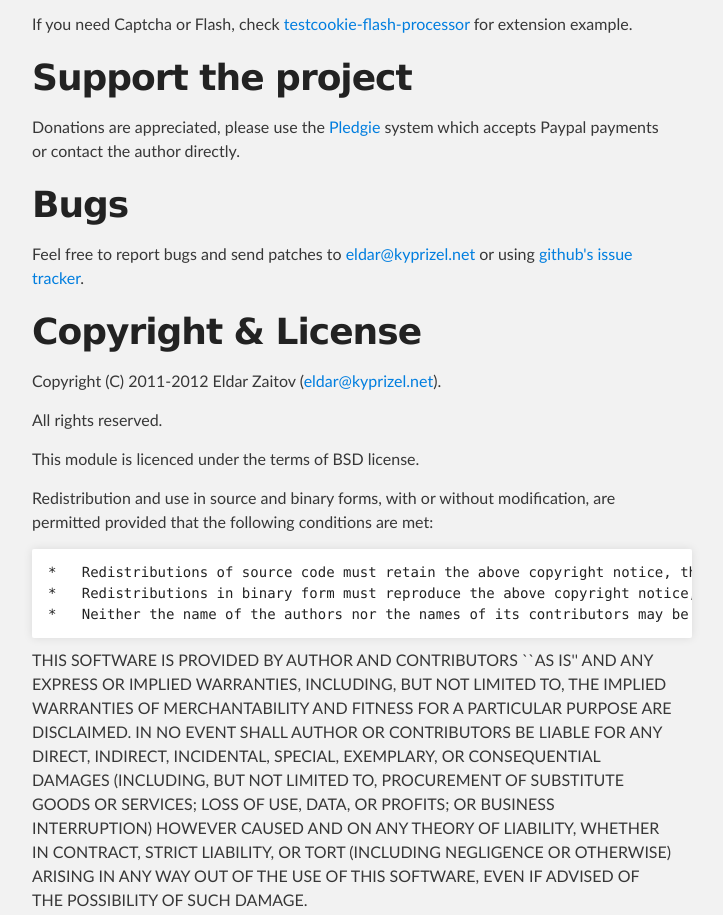
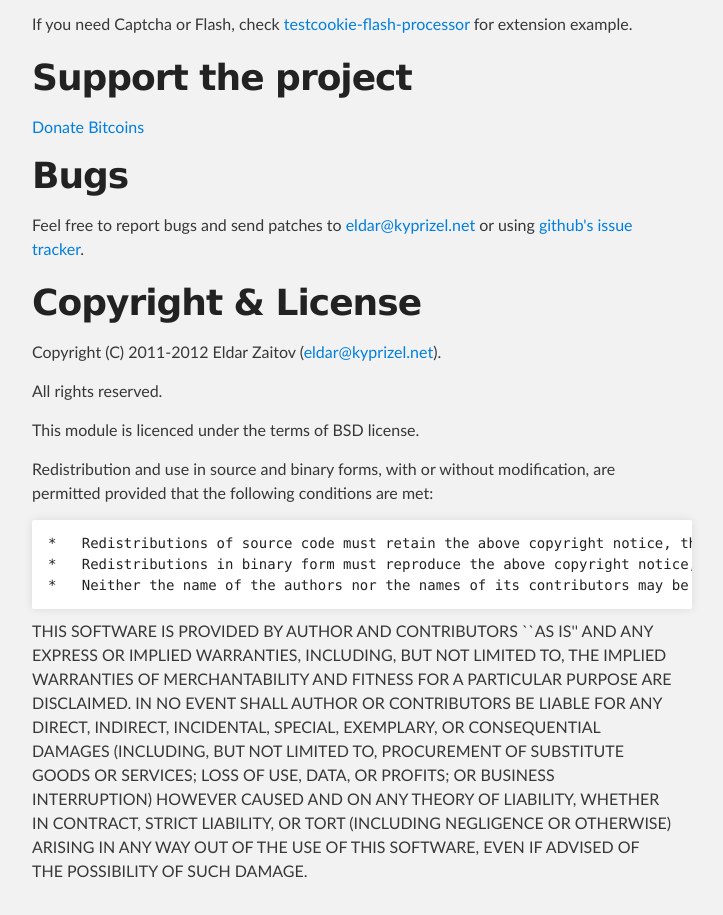
Before and after one commit to kyprizel/testcookie-nginx-module, a plain HTML site: page index.html in a window 1280 px wide. Shown: the part 1216-2131 px from the top of the page, without its empty margins (288-1011 px from the left). Drawn offline with Linux system fonts and the light colour scheme.

Commit message:
pledgie->coinbase

```diff
--- a/index.html
+++ b/index.html
@@ -52,7 +52,8 @@
 
 <h1>Support the project</h1>
 
-<p>Donations are appreciated, please use the <a href="http://pledgie.com/campaigns/17224">Pledgie</a> system which accepts Paypal payments or contact the author directly.</p>
+
+<a class="coinbase-button" data-code="98fd28914734535947c951aad81ae7a3" data-button-style="donation_large" href="https://coinbase.com/checkouts/98fd28914734535947c951aad81ae7a3">Donate Bitcoins</a><script src="https://coinbase.com/assets/button.js" type="text/javascript"></script>
 
 <h1>Bugs</h1>
 
```
